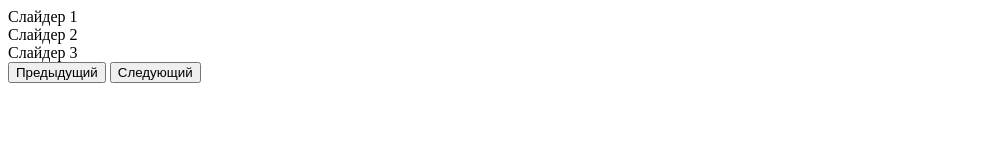
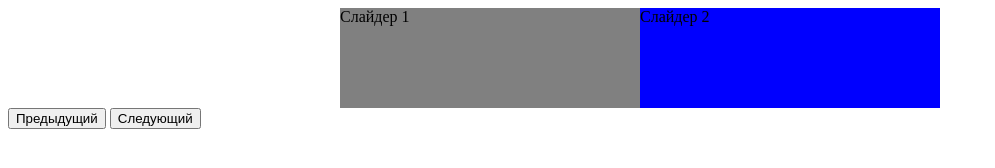
Before and after one commit to Andrey048/Train-project, a plain HTML site: page docs/index.html in a window 1280 px wide. Shown: the whole page, without its empty margins (0-995 px from the left). Drawn offline with Linux system fonts and the light colour scheme; the site is published under a folder, as on GitHub Pages, so addresses that start at the root find nothing.

Commit message:
Переписал путь к css

```diff
--- a/docs/index.html
+++ b/docs/index.html
@@ -5,7 +5,7 @@
     <meta http-equiv="X-UA-Compatible" content="IE=edge">
     <meta name="viewport" content="width=device-width, initial-scale=1.0">
     <title>Document</title>
-    <link rel="stylesheet" href="/css/style.css">
+    <link rel="stylesheet" href="../docs/css/style.css">
 </head>
 <body>
 
```
